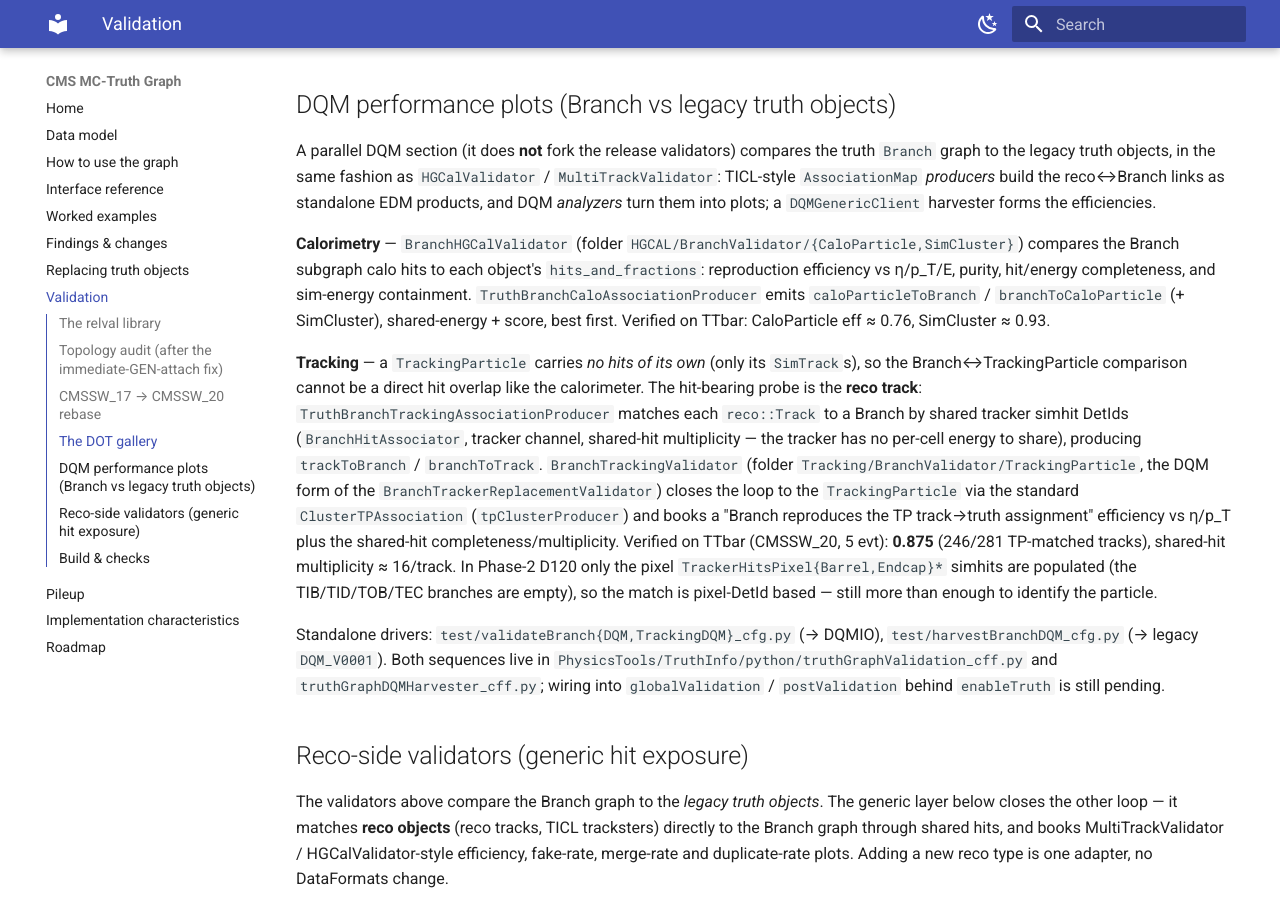
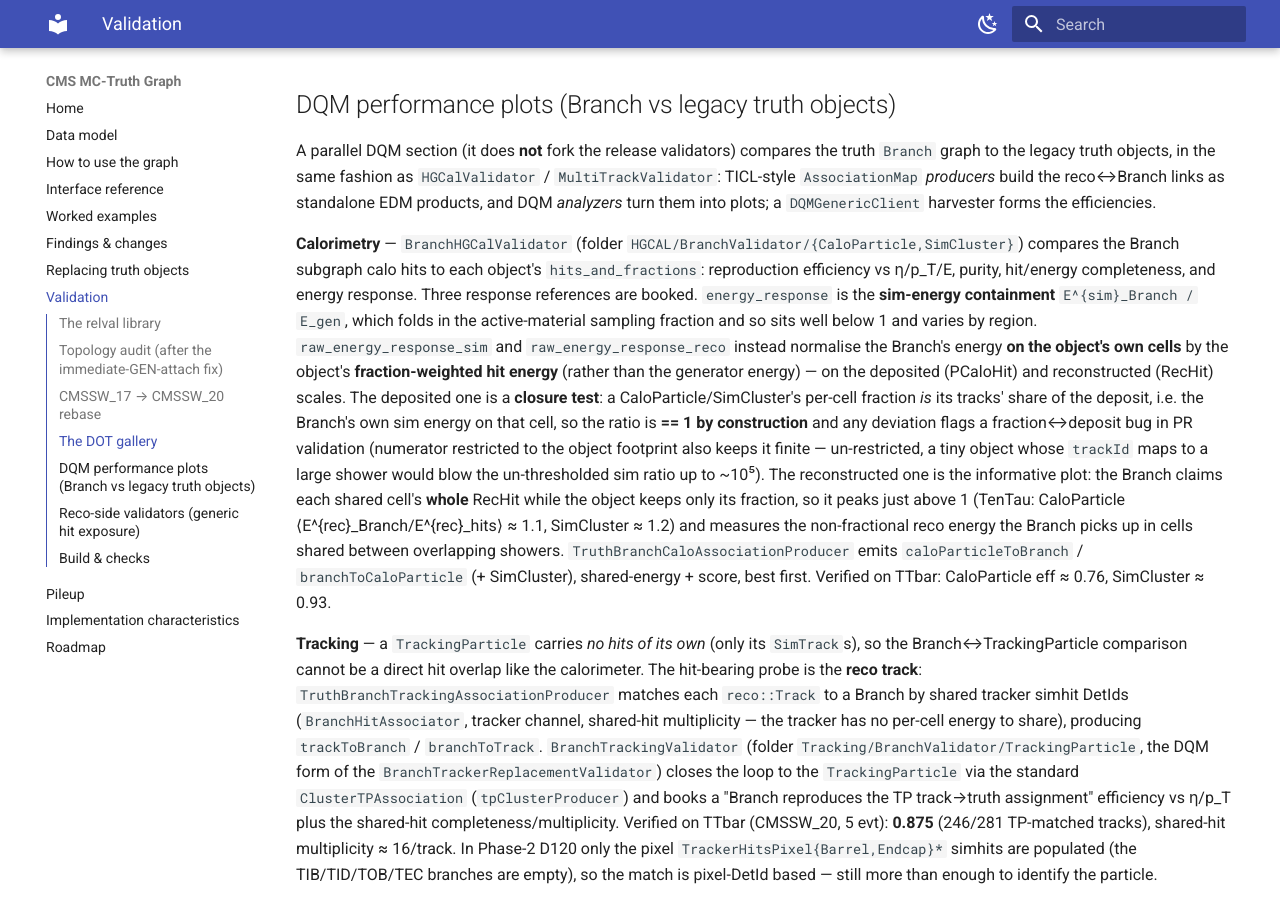
Before and after one commit to felicepantaleo/cms-truth-docs, an MkDocs documentation site: the page built from docs/validation.md, in a window 1280 px wide and 900 px high, scrolled down 2235 px. Built offline with MkDocs 1.6.1 and Material for MkDocs 9.7.7, drawn with Linux system fonts in a browser that asks for light colours.

Commit message:
docs: describe raw energy response (reco) + sim closure test in the calo validator

```diff
--- a/docs/validation.md
+++ b/docs/validation.md
@@ -87,10 +87,25 @@ them into plots; a `DQMGenericClient` harvester forms the efficiencies.
 
 **Calorimetry** — `BranchHGCalValidator` (folder `HGCAL/BranchValidator/{CaloParticle,SimCluster}`)
 compares the Branch subgraph calo hits to each object's `hits_and_fractions`:
-reproduction efficiency vs η/p_T/E, purity, hit/energy completeness, and sim-energy
-containment. `TruthBranchCaloAssociationProducer` emits `caloParticleToBranch` /
-`branchToCaloParticle` (+ SimCluster), shared-energy + score, best first. Verified on
-TTbar: CaloParticle eff ≈ 0.76, SimCluster ≈ 0.93.
+reproduction efficiency vs η/p_T/E, purity, hit/energy completeness, and energy response.
+Three response references are booked. `energy_response` is the **sim-energy containment**
+`E^{sim}_Branch / E_gen`, which folds in the active-material sampling fraction and so
+sits well below 1 and varies by region. `raw_energy_response_sim` and
+`raw_energy_response_reco` instead normalise the Branch's energy **on the object's own
+cells** by the object's **fraction-weighted hit energy** (rather than the generator
+energy) — on the deposited (PCaloHit) and reconstructed (RecHit) scales. The deposited
+one is a **closure test**: a CaloParticle/SimCluster's per-cell fraction *is* its tracks'
+share of the deposit, i.e. the Branch's own sim energy on that cell, so the ratio is
+**== 1 by construction** and any deviation flags a fraction↔deposit bug in PR validation
+(numerator restricted to the object footprint also keeps it finite — un-restricted, a
+tiny object whose `trackId` maps to a large shower would blow the un-thresholded sim
+ratio up to ~10⁵). The reconstructed one is the informative plot: the Branch claims each
+shared cell's **whole** RecHit while the object keeps only its fraction, so it peaks just
+above 1 (TenTau: CaloParticle ⟨E^{rec}_Branch/E^{rec}_hits⟩ ≈ 1.1, SimCluster ≈ 1.2) and
+measures the non-fractional reco energy the Branch picks up in cells shared between
+overlapping showers. `TruthBranchCaloAssociationProducer` emits
+`caloParticleToBranch` / `branchToCaloParticle` (+ SimCluster), shared-energy + score,
+best first. Verified on TTbar: CaloParticle eff ≈ 0.76, SimCluster ≈ 0.93.
 
 **Tracking** — a `TrackingParticle` carries *no hits of its own* (only its
 `SimTrack`s), so the Branch↔TrackingParticle comparison cannot be a direct hit
```
